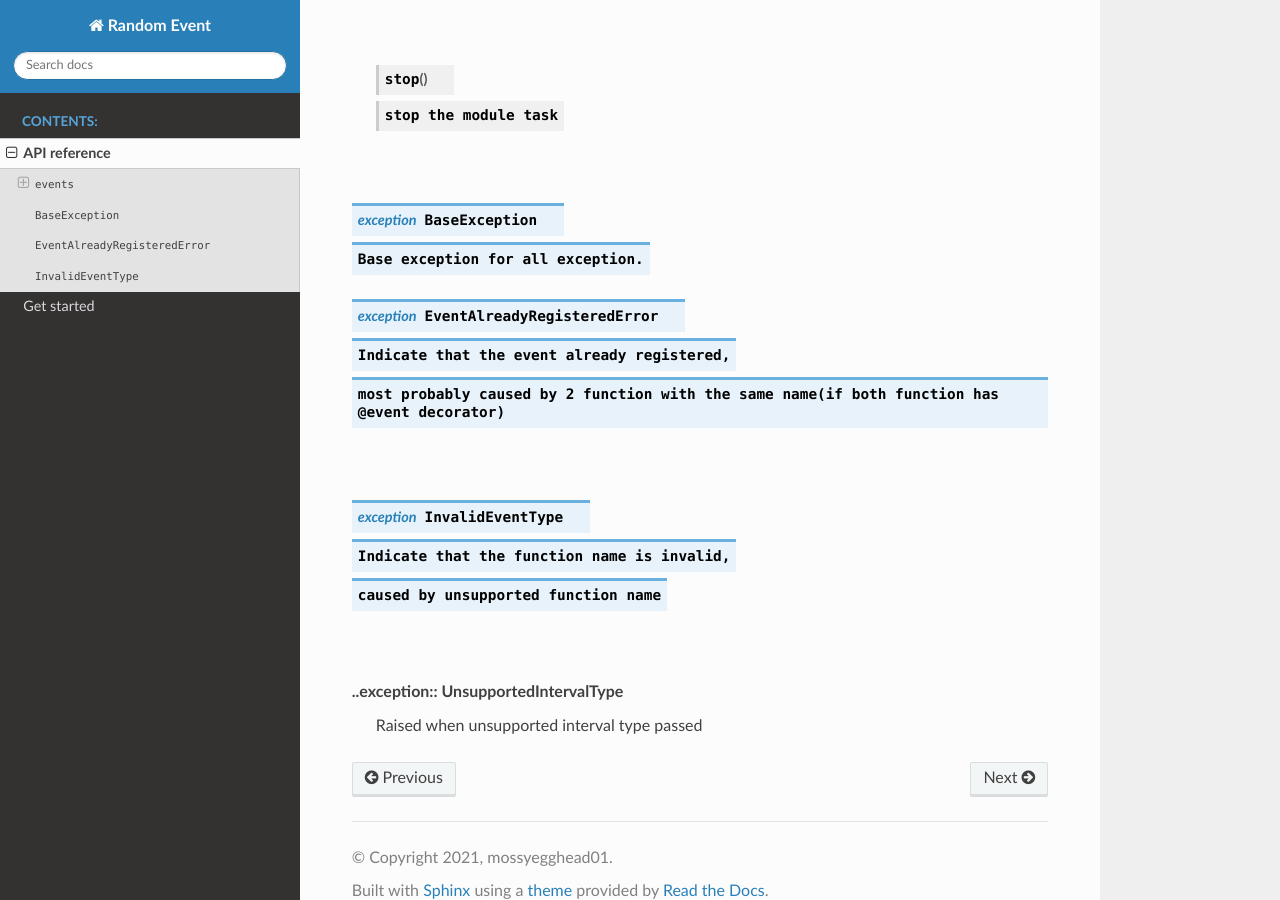
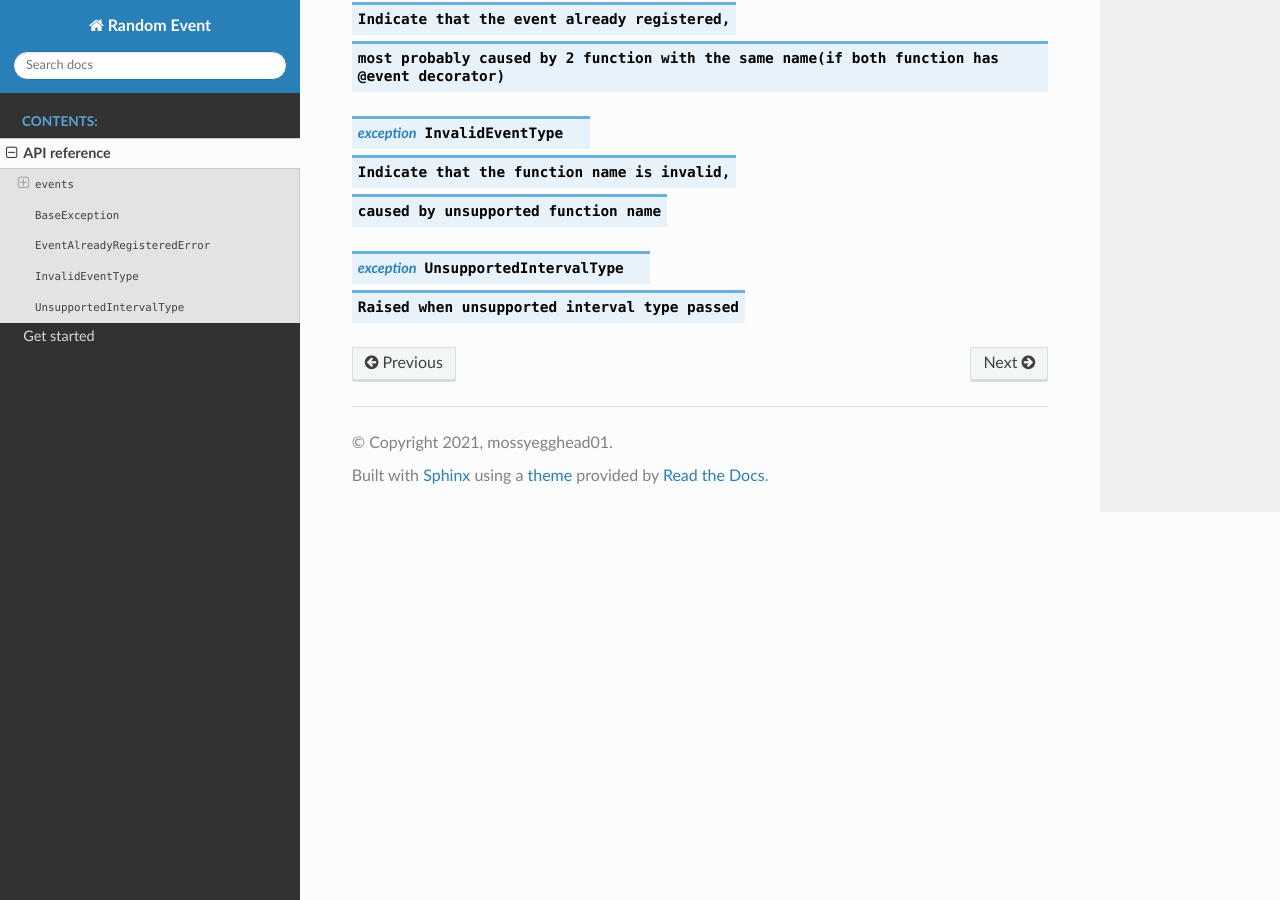
Before and after one commit to mossyegghead01/random-event, a Sphinx documentation site: the page built from docs/API.rst, in a window 1280 px wide and 900 px high, scrolled down 1378 px. Built offline with Sphinx 7.4.7 and the Read the Docs theme 2.0.0, drawn with Linux system fonts in a browser that asks for light colours; some of the changed lines change nothing that is shown.

Commit message:
docs update again

```diff
--- a/docs/API.rst
+++ b/docs/API.rst
@@ -1,7 +1,5 @@
 API reference
 =============
-
-|
 
 .. class:: events(event_list:list, interval:int, chance:int)
    The main class of the module, used for most function in the module.
@@ -12,14 +10,10 @@ API reference
    :param int chance: chance of the event occur every interval.
    :raises UnsupportedIntervalType: Passed interval type is unsupported
 
-   |
-
    .. method:: call(type, *args, **kwargs)
       Call certain function with @events.event decorator.
       This function is not intended to be called except from the module itself.
       For manual on_event calling use :py:meth:`events.call_event` instead.
-
-   |
 
    .. decorator:: event()
       A decorator that register event. You Can't have 2 decorator with same name
@@ -39,24 +33,16 @@ API reference
       :raises EventAlreadyRegisteredError: Event (function name) already registered
       :raises InvalidEventType: Event (function) name is invalid
 
-   |
-
    .. method:: call_event()
       Used to call on_event manually.
-
-   |
 
    .. method:: start()
       Start scheduler task to run the module every specified interval time.
       at that time it will randomize wether the event will occur or not
       and what event happened from the event_list parameter from :py:class:`event`
 
-   |
-
    .. method:: stop()
       stop the module task
-
-|
 
 .. exception:: BaseException
    Base exception for all exception.
@@ -65,13 +51,9 @@ API reference
    Indicate that the event already registered,
    most probably caused by 2 function with the same name(if both function has @event decorator)
 
-|
-
 .. exception:: InvalidEventType
    Indicate that the function name is invalid,
    caused by unsupported function name
 
-|
-
-..exception:: UnsupportedIntervalType
+.. exception:: UnsupportedIntervalType
    Raised when unsupported interval type passed
```
